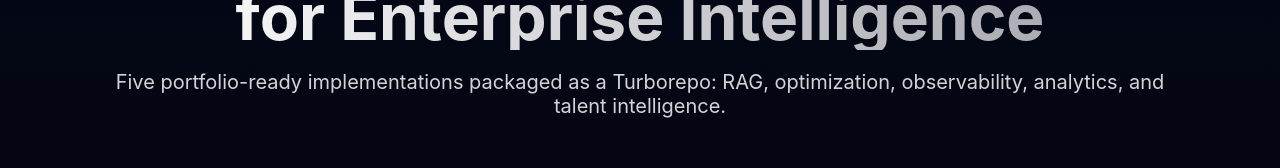
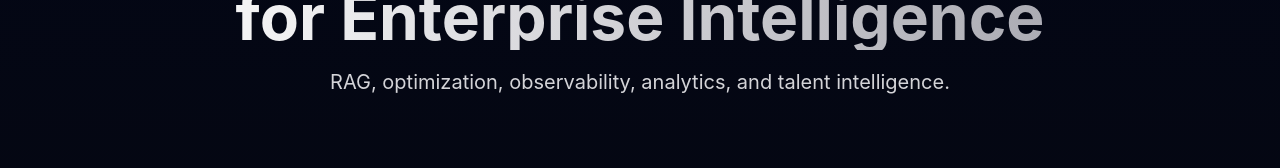
Before and after one commit to debosmita-29/casestudy-projects, a React (Vite) app in the folder apps/web/: page / in a window 1280 px wide. Shown: the part 312-480 px from the top of the page. Built offline with nearby package versions, Linux system fonts and the light colour scheme.

Commit message:
Update main.jsx

```diff
--- a/apps/web/src/main.jsx
+++ b/apps/web/src/main.jsx
@@ -338,8 +338,7 @@ function App() {
         <p className="eyebrow">AI • Data Analytics • Agentic Systems</p>
         <h1>Building Autonomous AI Systems for Enterprise Intelligence</h1>
         <p>
-          Five portfolio-ready implementations packaged as a Turborepo: RAG,
-          optimization, observability, analytics, and talent intelligence.
+          RAG, optimization, observability, analytics, and talent intelligence.
         </p>
       </section>
 
```
